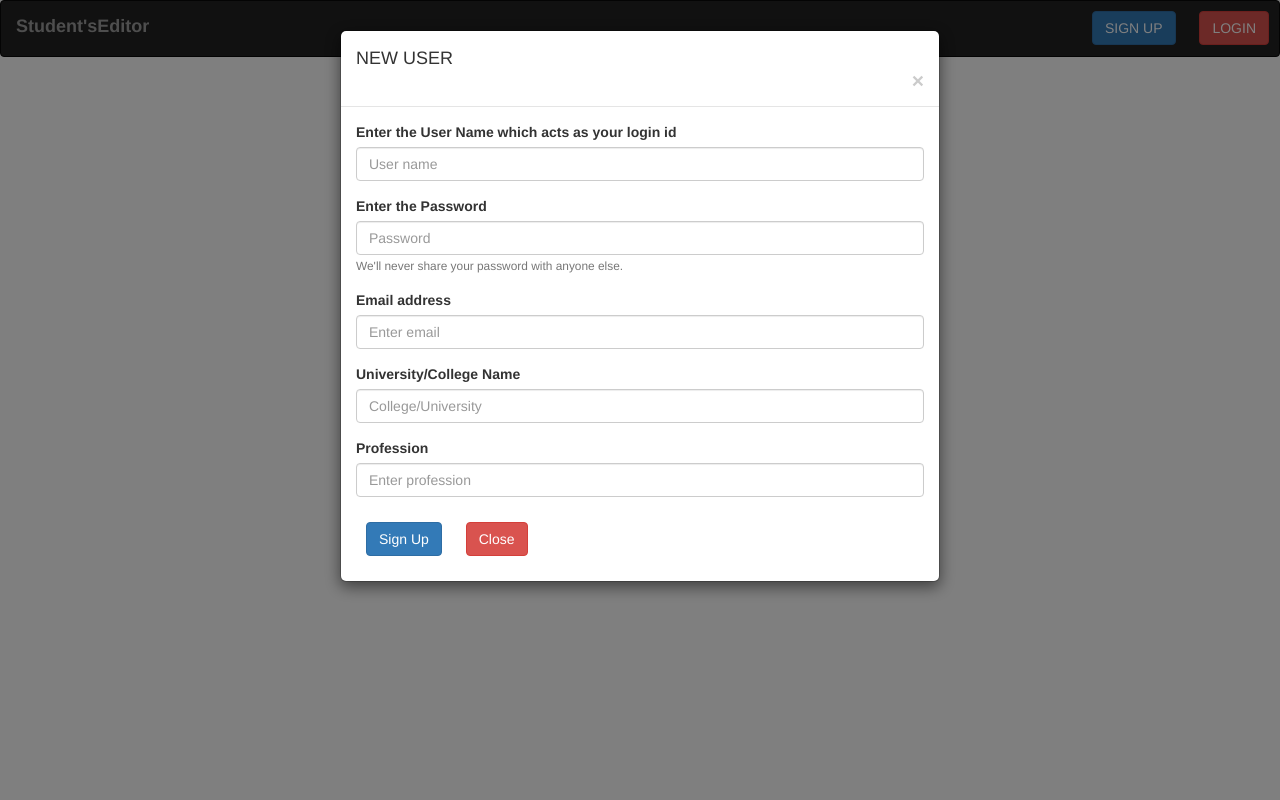
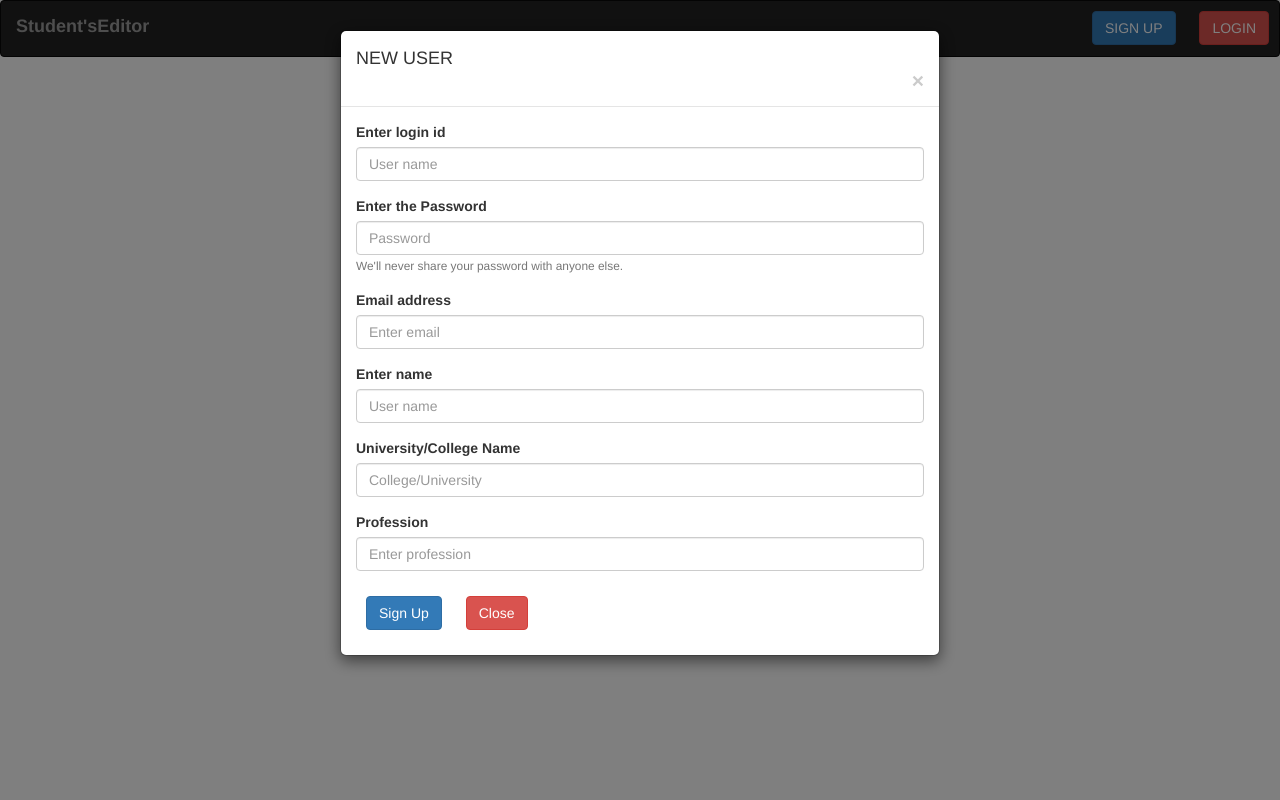
Before and after one commit to S-S-Shreya/ACMS, a Django app: page / in a window 1280 px wide, after a click on "SIGN UP". Run offline with Django 3.2, Linux system fonts and the light colour scheme; some libraries are stand-ins or nearby versions.

Commit message:
Update mainpage.html

```diff
--- a/ACMSLatest/Collab_Edit/Collab_Docs/templates/mainpage.html
+++ b/ACMSLatest/Collab_Edit/Collab_Docs/templates/mainpage.html
@@ -47,7 +47,7 @@
             	<form method="post" action="{% url 'signUp' %}">
             		{% csrf_token %}
             		<div class="form-group">
-            			<label for="nameofuser">Enter the User Name which acts as your login id</label>
+            			<label for="nameofuser">Enter login id</label>
             			<input type="text" class="form-control" id="username" name="LOGIN_ID" placeholder="User name ">
             		</div>
 
@@ -55,7 +55,8 @@
               			<label for="password">Enter the Password</label>
               			<input type="password" class="form-control" id="password" name="PASSWORD" aria-describedby="help" placeholder="Password">
               			<small id="help" class="form-text text-muted">We'll never share your password with anyone else.</small>
-              	</div>
+              		</div>
+
 
 
 
@@ -64,6 +65,10 @@
                     <input type="email" class="form-control" id="email" name="email" placeholder="Enter email">
                 </div>
 
+			<div class="form-group">
+            			<label for="nameofuser">Enter name</label>
+            			<input type="text" class="form-control" id="name" name="name" placeholder="User name ">
+            		</div>
 
             		<div class="form-group">
                 		<label for="University">University/College Name</label>
```
